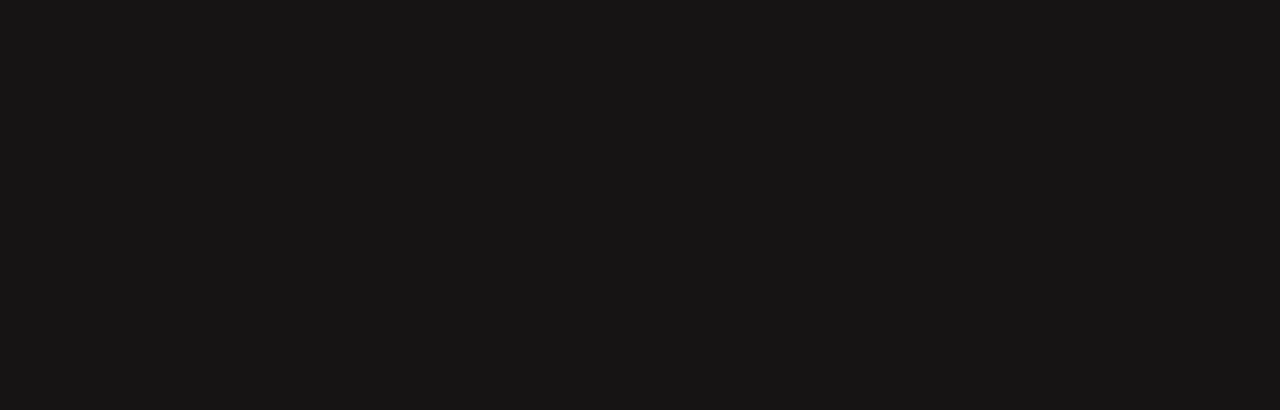
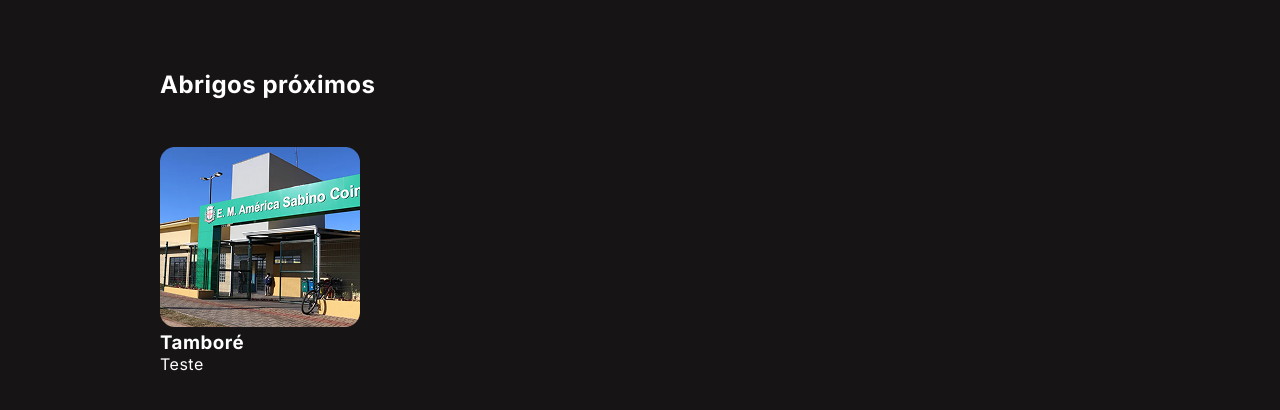
Before and after one commit to EvandroKaibara/SafeFlow, a React (Vite) app: page / in a window 1280 px wide. Shown: the part 778-1188 px from the top of the page. Before the commit the page ends 800 px from the top, so only its background shows below. Built offline with nearby package versions, Linux system fonts and the light colour scheme.

Commit message:
Componente Abrigos Proximos

```diff
--- a/src/App.jsx
+++ b/src/App.jsx
@@ -1,4 +1,5 @@
 
+import AbrigosProximos from './components/AbrigosProximos'
 import Banner from './components/Banner'
 import Header from './components/header'
 
@@ -11,6 +12,7 @@
       </header>
       <main>
         <Banner />
+        <AbrigosProximos />
       </main>
       <footer>
 
--- a/src/components/AbrigosProximos/AbrigosProximos.css
+++ b/src/components/AbrigosProximos/AbrigosProximos.css
@@ -0,0 +1,9 @@
+.container--abrigos{
+    padding: 5rem 10rem;
+    color: var(--branco);
+}
+
+.h2--abrigos{
+    font-size: 24px;
+    margin-bottom: 3rem;
+}
--- a/src/components/AbrigosProximos/index.jsx
+++ b/src/components/AbrigosProximos/index.jsx
@@ -0,0 +1,18 @@
+import './AbrigosProximos.css';
+
+const AbrigosProximos = () => {
+    return(
+        <>
+        <div className="container--abrigos">
+            <h2 className='h2--abrigos'>Abrigos próximos</h2>
+            <div className='container--abrigo-elemento'>
+                <img src="./img/Tambore.png" alt="Imagem abrigo proximo" />
+                <h3 className='h3--abrigoNome'>Tamboré</h3>
+                <span className="span--abrigoDescricao">Teste</span>
+            </div>
+        </div>
+        </>
+    );
+}
+
+export default AbrigosProximos;
```
Also changed, not shown: public/img/Tambore.png (added).
